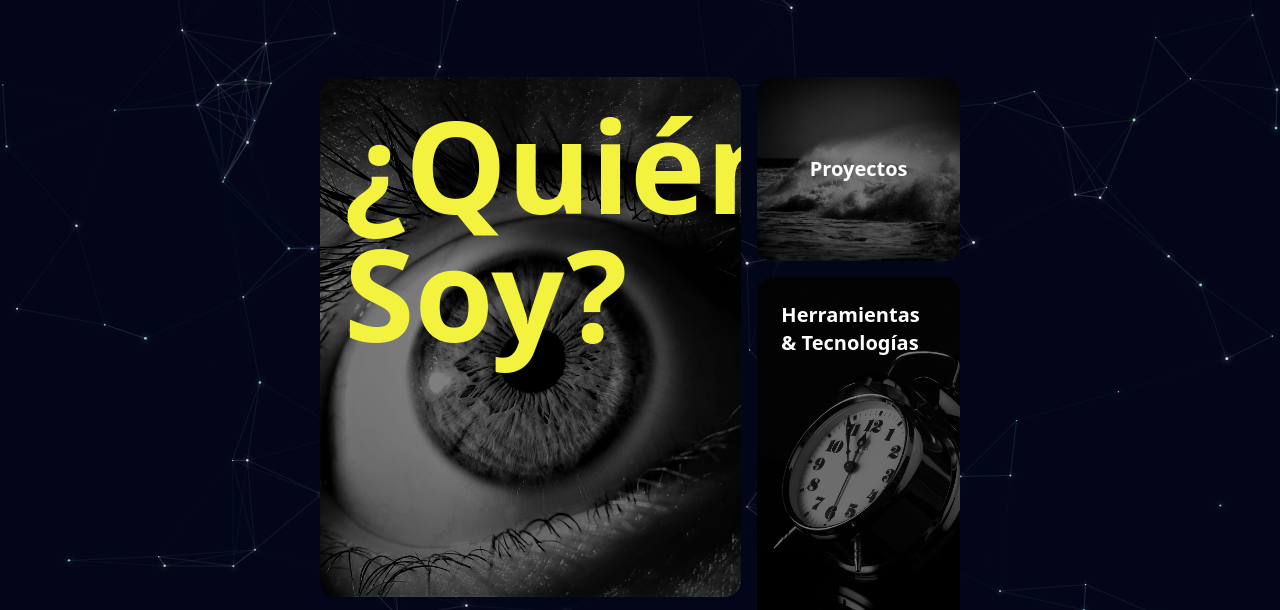
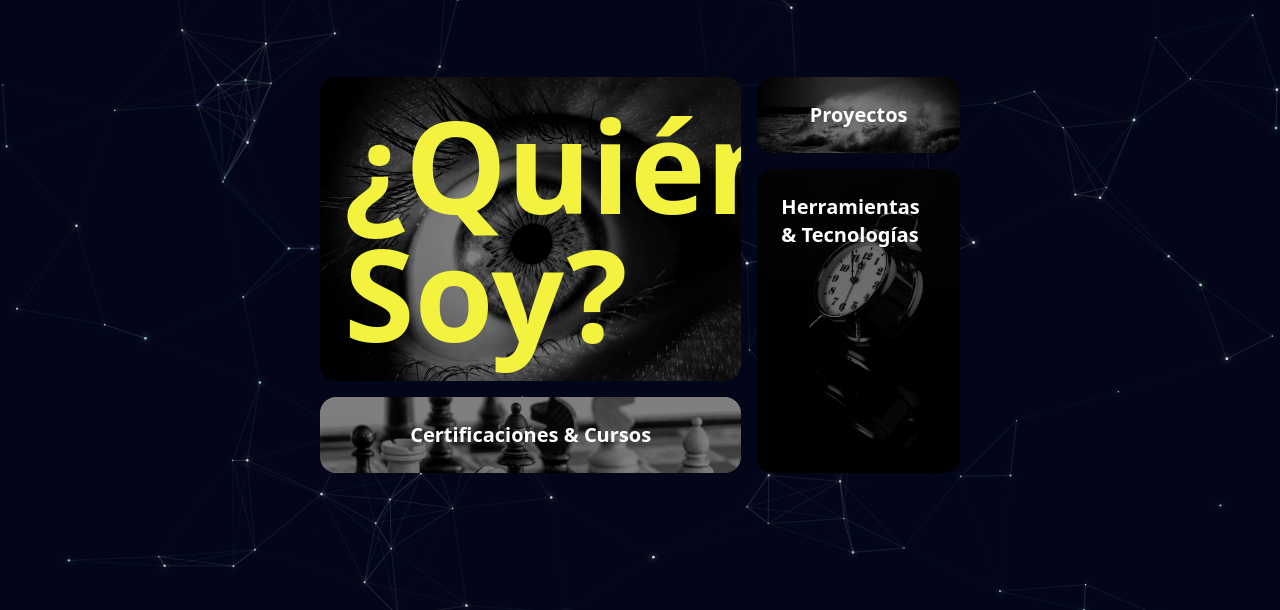
Before and after one commit to kustaog/kustaog.github.io, an Astro site: page / in a window 1280 px wide. Shown: the part 183-793 px from the top of the page. Built offline with nearby package versions, Linux system fonts and the light colour scheme; Astro itself is replaced by a stand-in of ours.

Commit message:
Add files via upload

```diff
--- a/src/components/cards.astro
+++ b/src/components/cards.astro
@@ -1,4 +1,4 @@
-<div id="bento-grid" class="grid grid-cols-1 sm:grid-cols-2 md:grid-cols-3 gap-4 w-[90%] md:w-[70%] lg:w-[50%] mx-auto my-20 pb-20 min-h-screen">
+<div id="bento-grid" class="grid grid-cols-1 sm:grid-cols-2 md:grid-cols-3 gap-4 w-[90%] md:w-[70%] lg:w-[50%] mx-auto my-20 pb-20">
     <!-- Tarjeta "¿Quién Soy?" -->
   <div class="bento-item sm:col-span-2 sm:row-span-2 rounded-2xl text-white bg-cover bg-no-repeat bg-left-center relative p-6 pb-6 overflow-hidden group">
       <img src="/ojo.webp" alt="¿Quién Soy?" class="absolute inset-0 w-full h-full object-cover rounded-2xl z-0" loading="lazy" />
@@ -16,7 +16,7 @@
     </div>
 
     <!-- Tarjeta "Proyectos" -->
-    <div class="bento-item sm:col-span-1 sm:row-span-1 p-6 transition-transform duration-300 ease-out hover:scale-[1.03] rounded-2xl text-white bg-cover bg-center relative overflow-hidden group">
+  <div class="bento-item sm:col-span-1 sm:row-span-1 p-6 transition-transform duration-300 ease-out md:hover:scale-[1.03] rounded-2xl text-white bg-cover bg-center relative overflow-hidden group">
       <a href="/404">
       <img src="/ola.webp" alt="Proyectos" class="absolute inset-0 w-full h-full object-cover rounded-2xl z-0" loading="lazy" />
       <div class="absolute inset-0 bg-black/50 rounded-2xl"></div>
@@ -27,7 +27,7 @@
     </div>
 
     <!-- Tarjeta "Herramientas & Tecnologías" -->
-    <div class="bento-item sm:col-span-1 sm:row-span-2 p-6 transition-transform duration-300 ease-out hover:scale-[1.03] rounded-2xl text-white bg-cover bg-center relative overflow-hidden group">
+  <div class="bento-item sm:col-span-1 sm:row-span-2 p-6 transition-transform duration-300 ease-out md:hover:scale-[1.03] rounded-2xl text-white bg-cover bg-center relative overflow-hidden group">
       <a href="/404">
       <img src="/tiempo.webp" alt="Herramientas y Tecnologías" class="absolute inset-0 w-full h-full object-cover rounded-2xl z-0" loading="lazy" />
       <div class="absolute inset-0 bg-black/50 rounded-2xl"></div>
@@ -39,7 +39,7 @@
 
     <!-- Tarjeta "Certificaciones & Cursos" -->
 
-    <div class="bento-item transition-transform duration-300 ease-out hover:scale-[1.03] sm:col-span-2 sm:row-span-1 p-6 rounded-2xl text-white bg-cover bg-center relative overflow-hidden group">
+  <div class="bento-item transition-transform duration-300 ease-out md:hover:scale-[1.03] sm:col-span-2 sm:row-span-1 p-6 rounded-2xl text-white bg-cover bg-center relative overflow-hidden group">
       <a href="/certificaciones&cursos">
       <img src="/ajedrez.webp" alt="Certificaciones y Cursos" class="absolute inset-0 w-full h-full object-cover rounded-2xl z-0" loading="lazy" />
       <div class="absolute inset-0 bg-black/50 rounded-2xl"></div>
```
